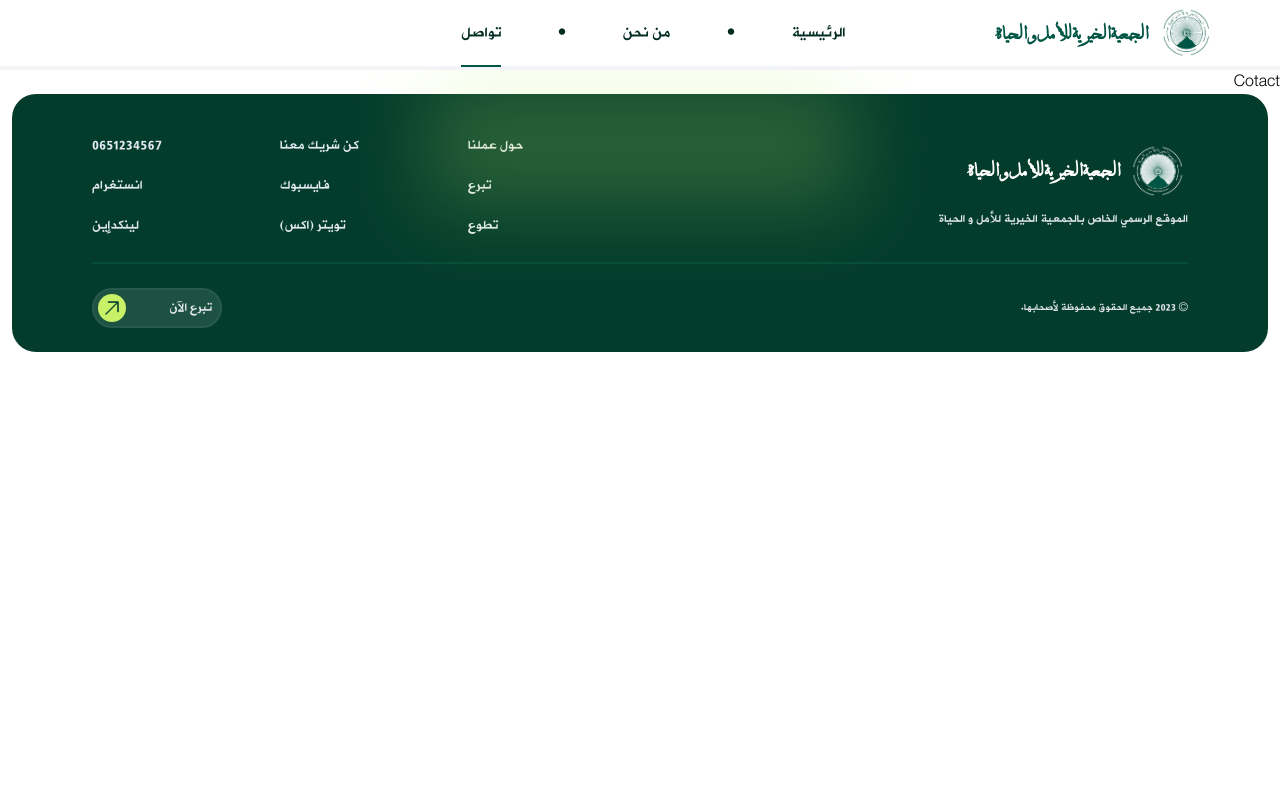
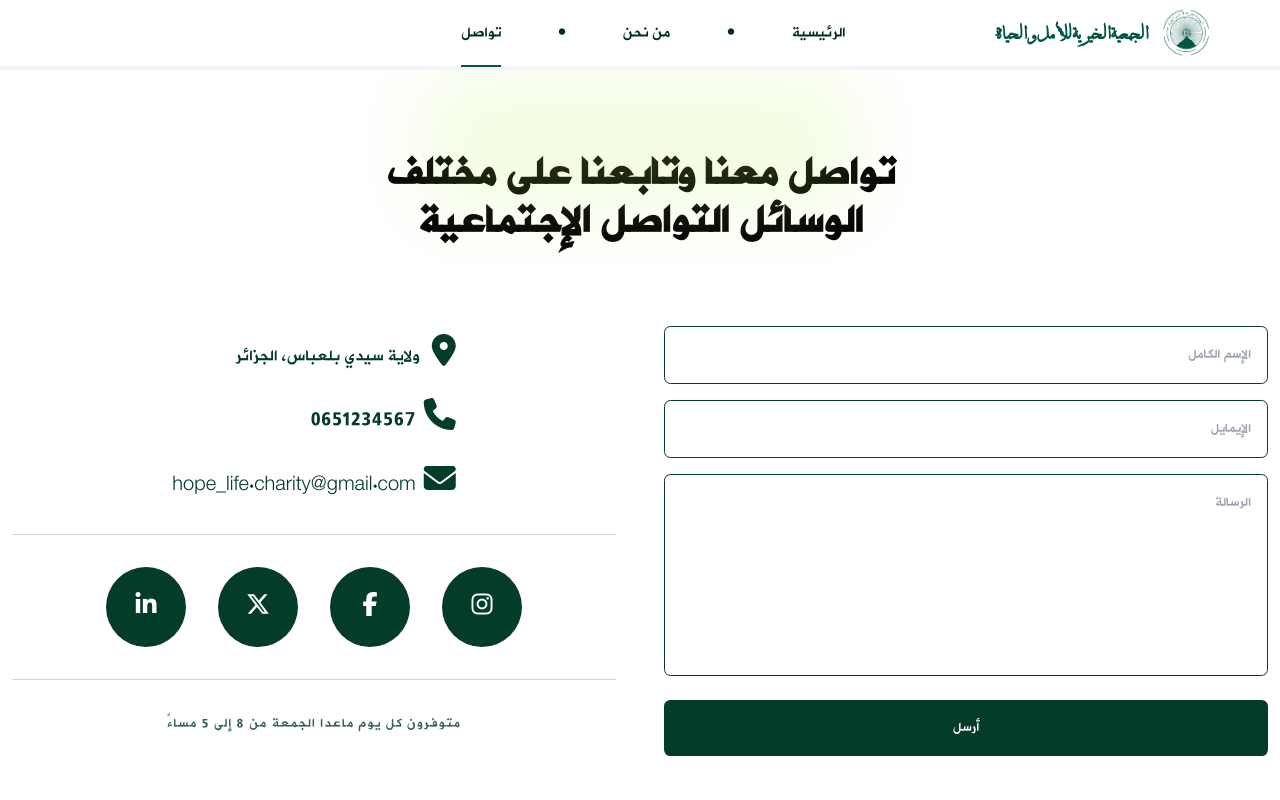
Before and after one commit to MerMory-Alloc/Hope_and_Life-charity-website, a Next.js app: page /contact in a window 1280 px wide. Shown: the top 800 px of the page. Built offline with nearby package versions, Linux system fonts and the light colour scheme.

Commit message:
contact page created

```diff
--- a/app/contact/page.jsx
+++ b/app/contact/page.jsx
@@ -1,7 +1,60 @@
+import Image from "next/image"
 
 const Cotact = () => {
   return (
-    <div>Cotact</div>
+    <div className="flex flex-col items-center justify-center gap-8 lg:gap-20 py-12 px-3
+                   max-w-[537px] md:max-w-[796px] lg:max-w-7xl mx-auto lg:pt-20">
+      <h2 className='text-3xl sm:text-4xl md:text-5xl font-bold  leading-tight text-center px-4 md:w-3/4 lg:w-1/2'>
+      تواصل معنا وتابعنا على مختلف الوسائل التواصل الإجتماعية
+      </h2>
+
+      <div className="contact-wrapper gap-8 lg:grid-cols-2 lg:gap-12 ">
+
+      <form className="email-form">
+              <input type="text" className="form-control" id="name" placeholder="الإسم الكامل" name="name"  required />
+              <input type="email" className="form-control" id="email" placeholder="الإيمايل" name="email"  required />
+              <textarea className="form-control" rows="7" placeholder="الرسالة " name="message" required></textarea>
+              <button className="send-button" id="submit" type="submit" value="SEND">
+              أرسل
+              </button>
+
+        </form>
+
+        <div className="direct-contact-container">
+
+        <ul className="contact-list w-max mx-auto">
+          <li className="list-item "><i className="fa fa-map-marker fa-2x"></i><span className="contact-text place text-xl mr-2"> ولاية سيدي بلعباس، الجزائر </span></li>
+
+          <li className="list-item"><i className="fa fa-phone fa-2x"></i><span className="contact-text phone text-2xl mr-2"><a href="tel:2131111111111" title="تكلم معنا">0651234567</a></span></li>
+
+          <li className="list-item"><i className="fa fa-envelope fa-2x"></i><span className="contact-text gmail text-xl mr-2"><a href="mailto:hope_life.charity@gmail.com" title="أرسل إيمايل">hope_life.charity@gmail.com</a></span></li>
+
+        </ul>
+
+        <hr />
+        <ul className="social-media-list">
+          <a href="https://github.com/MerMory-Alloc" target="_blank" className="contact-icon"><li>
+            <i className="fa fa-instagram " aria-hidden="true"></i>
+          </li></a>
+          <a href="https://www.facebook.com/MerbahMedAmin/" target="_blank" className="contact-icon"><li>
+            <i className="fa fa-facebook" aria-hidden="true"></i>
+          </li></a>
+          <a href="https://twitter.com/mbhmma" target="_blank" className="contact-icon"><li>
+          <i class="fa-brands fa-x-twitter"></i>
+          </li></a>
+          <a href="https://www.linkedin.com/in/merbah-mohamed-amine-mermory/" target="_blank" className="contact-icon"><li>
+            <i className="fa fa-linkedin" aria-hidden="true"></i>
+          </li></a>
+        </ul>
+        <hr />
+
+        <div className="copyright">متوفرون كل يوم ماعدا الجمعة من 8 إلى 5 مساءً</div>
+
+      </div>
+
+      </div>
+
+    </div>
   )
 }
 
--- a/app/layout.jsx
+++ b/app/layout.jsx
@@ -1,6 +1,8 @@
 import '@/styles/globals.css'
 import Nav from '@/components/NavBar/Nav'
 import Footer from '@/components/Footer'
+
+import Script from 'next/script'
 
 
 export const metadata = {
@@ -20,6 +22,9 @@ export default function RootLayout({ children }) {
         <footer className='px-3 mx-auto'>
           <Footer />
         </footer>
+        <Script
+          src="https://kit.fontawesome.com/b2eef88262.js"
+        />
       </body>
     </html>
   )
--- a/app/page.jsx
+++ b/app/page.jsx
@@ -6,6 +6,7 @@ import MeetTeam from "@/components/MeetTeam";
 import SecondSecHome from "@/components/SecondSecHome";
 import ThirdSecHome from "@/components/ThirdSection/ThirdSecHome";
 import MissCont from "@/components/ThirdSection/MissCont";
+import Link from "next/link";
 
 export default function Home() {
   return (
@@ -17,13 +18,13 @@ export default function Home() {
         <p className="w-full md:w-3/4 mx-auto text-base sm:text-lg">
         نحن هنا لنقف إلى جانب الذين يواجهون التحديات، ولنمنحهم القوة والدعم الذي يحتاجونه لتجاوز الصعوبات. من خلال مؤسسة الأمل والحياة، نريد أن نبني جسرًا من الأمل يمتد بين القلوب الخيرة وأولئك الذين ينتظرون يد العون
         </p>
-        <div className="w-full md:w-3/5 lg:w-full  font-bold relative flex justify-center items-center flex-col lg:flex-row gap-4">
-          <div className='bg-gray-200 w-4/5 lg:w-1/4 max-w-[333px] md:max-w-[270px] text-black p-4  rounded-full block'>
+        <div className="w-full md:w-3/5 lg:w-full  font-bold relative flex justify-center items-center flex-col lg:flex-row gap-4 z-0 lg:z-10">
+          <Link href="/contact" className='bg-gray-200 w-4/5 lg:w-1/4 max-w-[333px] md:max-w-[270px] text-black p-4  rounded-full block'>
              تواصل معنا
-          </div>
-          <div className='bg-black w-4/5 lg:w-1/4 text-white p-4 max-w-[333px] md:max-w-[270px] rounded-full block'>
+          </Link>
+          <Link href="/#" className='bg-black w-4/5 lg:w-1/4 text-white p-4 max-w-[333px] md:max-w-[270px] rounded-full block'>
              تبرع الآن
-          </div>
+          </Link>
         </div>
       </section>
       <section className="px-3 md:-mt-40 lg:-mt-44 ">
--- a/styles/globals.css
+++ b/styles/globals.css
@@ -46,8 +46,164 @@
 
  }
 
+ :root {
+     --lightergray: transparent;
+     --lightgreybl: #043c2c;
+     --brownich : #005544;
+     --blueich : black;
+     --whitich : #ffffff;
+ }
+
 body {
     font-family: new;
     background-color: white;
     box-sizing: border-box;
 }
+
+.contact-wrapper {
+  display: grid;
+  grid-template-columns: 1fr;
+  margin: 0 auto;
+  width:100%;
+}
+
+form {
+
+
+}
+
+.form-control, textarea {
+  width: 100%;
+  background-color: var(--lightergray);
+  color:var(--blueich);
+  padding: 1rem;
+  margin-bottom: 1rem;
+  border: 1px solid var(--lightgreybl);
+  border-radius: 0.4rem;
+  outline: none;
+  resize: none;
+}
+
+.form-control:focus, textarea:focus{
+  border:2px solid var(--brownich);
+}
+
+.send-button {
+  width: 100%;
+  padding: 1rem;
+  overflow: hidden;
+  background-color: var(--lightgreybl);
+  border: none;
+  color: var(--whitich);
+  border-radius: 0.4rem;
+}
+
+.send-button:hover{
+  cursor: pointer;
+  background-color: var(--brownich);
+}
+
+.direct-contact-container {
+}
+
+/* Location, Phone, Email Section */
+.contact-list {
+  list-style-type: none;
+}
+
+.list-item {
+  line-height: 4;
+  color: var(--lightgreybl);
+}
+
+.contact-text {
+  color: var(--lightgreybl);
+}
+
+
+.contact-text a {
+  color: var(--lightgreybl);
+  text-decoration: none;
+  transition-duration: 0.2s;
+}
+
+.contact-text a:hover {
+  color: var(--brownich);
+  text-decoration: none;
+}
+
+
+/* Social Media Icons */
+.social-media-list {
+  position: relative;
+  text-align: center;
+  width: 100%;
+  margin: 0 auto;
+  padding: 0;
+  display: flex;
+  justify-content: center;
+}
+
+
+.social-media-list li a {
+  color: var(--whitich);
+}
+
+.social-media-list li {
+  font-size: 1.5rem;
+  position: relative;
+  display: inline-block;
+  height: 80px;
+  width: 80px;
+  margin: 1rem 1rem;
+  line-height: 80px;
+  border-radius: 50%;
+  color: var(--whitich);
+  background-color: var(--lightgreybl);
+  cursor: pointer;
+  transition: all .2s ease-in-out;
+}
+
+.social-media-list li:after {
+  content: '';
+  position: absolute;
+  top: 0;
+  left: 0;
+  height: 80px;
+  width: 80px;
+  line-height: 80px;
+  border-radius: 50%;
+  opacity: 0;
+  box-shadow: 0 0 0 1px var(--brownich);
+  transition: all .2s ease-in-out;
+}
+
+.social-media-list li:hover {
+  background-color: var(--brownich);
+}
+
+.social-media-list li:hover:after {
+  opacity: 1;
+  transform: scale(1.12);
+  transition-timing-function: cubic-bezier(0.37,0.74,0.15,1.65);
+}
+
+.social-media-list li:hover a {
+  color: var(--whitich);
+}
+
+.copyright {
+  color: var(--lightgreybl);
+  opacity: 0.8;
+  letter-spacing: 1px;
+  text-align: center;
+  padding-top: 1rem;
+  padding-bottom: 1rem;
+}
+
+hr {
+  border-color: var(--lightgreybl);
+  opacity: 0.2;
+  margin-top: 1rem;
+  margin-bottom: 1rem;
+}
```
